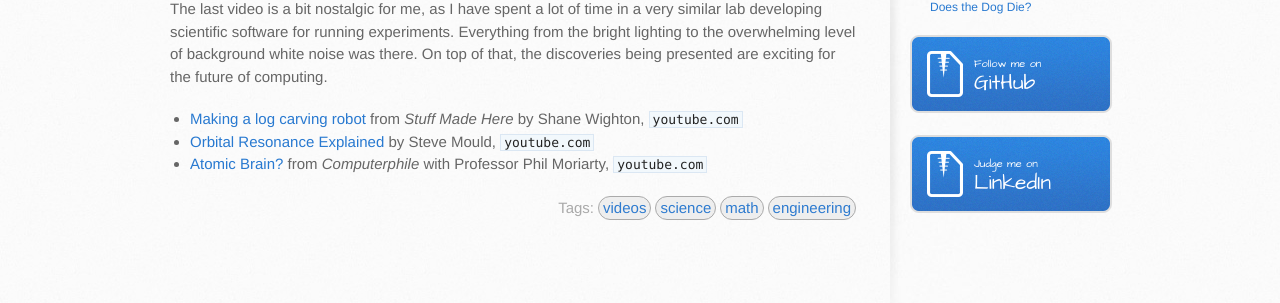
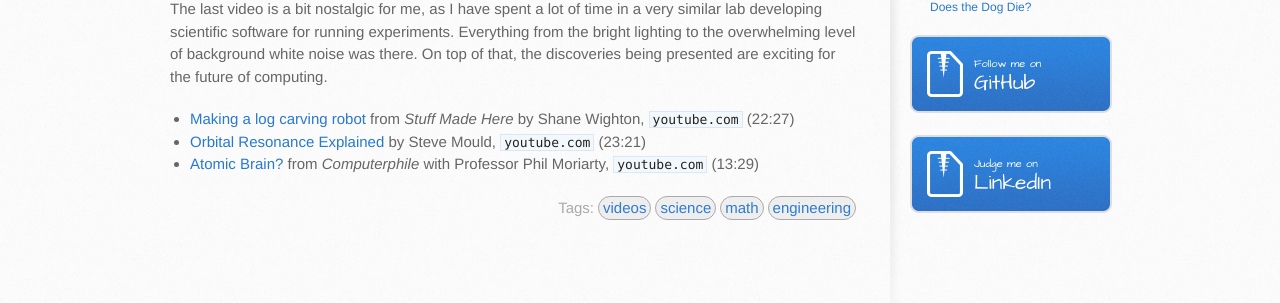
Before and after one commit to TheMuuj/TheMuuj.github.io, a Jekyll site: the page built from _posts/2021-04-10-watch-list.md, in a window 1280 px wide. Shown: the part 378-681 px from the top of the page. Built offline with Jekyll 4.4.1, drawn with Linux system fonts in a browser that asks for light colours.

Commit message:
Update Post: "Watch List"
- Added video lengths

```diff
--- a/_posts/2021-04-10-watch-list.md
+++ b/_posts/2021-04-10-watch-list.md
@@ -9,6 +9,6 @@ Here's a list of recent videos that I highly recommend watching.
 
 The last video is a bit nostalgic for me, as I have spent a lot of time in a very similar lab developing scientific software for running experiments. Everything from the bright lighting to the overwhelming level of background white noise was there. On top of that, the discoveries being presented are exciting for the future of computing.
 
-- [Making a log carving robot](https://www.youtube.com/watch?v=ix68oRfI5Gw) from *Stuff Made Here* by Shane Wighton, `youtube.com`
-- [Orbital Resonance Explained](https://www.youtube.com/watch?v=Qyn64b4LNJ0) by Steve Mould, `youtube.com`
-- [Atomic Brain?](https://www.youtube.com/watch?v=LdGMDUZVvSM) from *Computerphile* with Professor Phil Moriarty, `youtube.com`
+- [Making a log carving robot](https://www.youtube.com/watch?v=ix68oRfI5Gw) from *Stuff Made Here* by Shane Wighton, `youtube.com` (22:27)
+- [Orbital Resonance Explained](https://www.youtube.com/watch?v=Qyn64b4LNJ0) by Steve Mould, `youtube.com` (23:21)
+- [Atomic Brain?](https://www.youtube.com/watch?v=LdGMDUZVvSM) from *Computerphile* with Professor Phil Moriarty, `youtube.com` (13:29)
```
